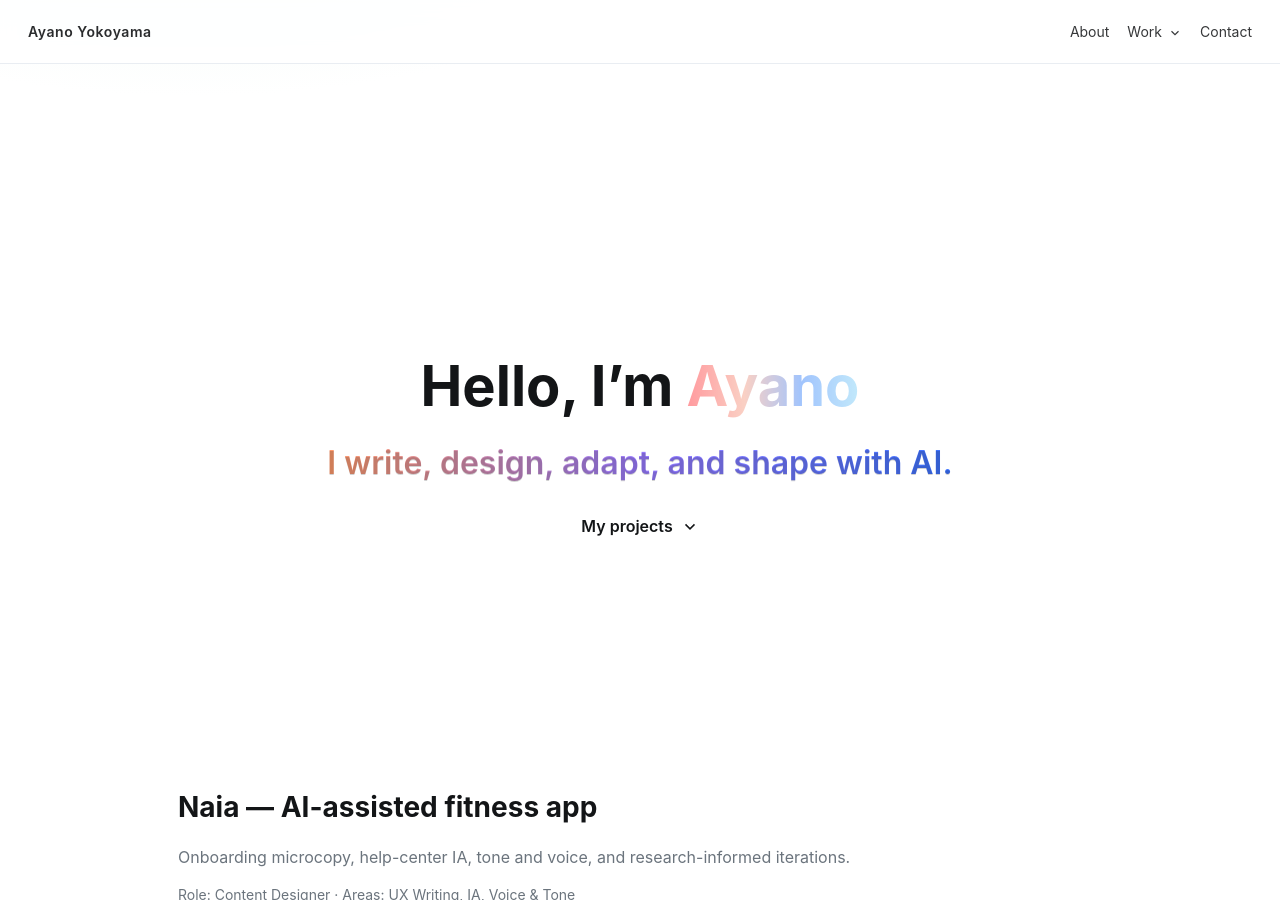
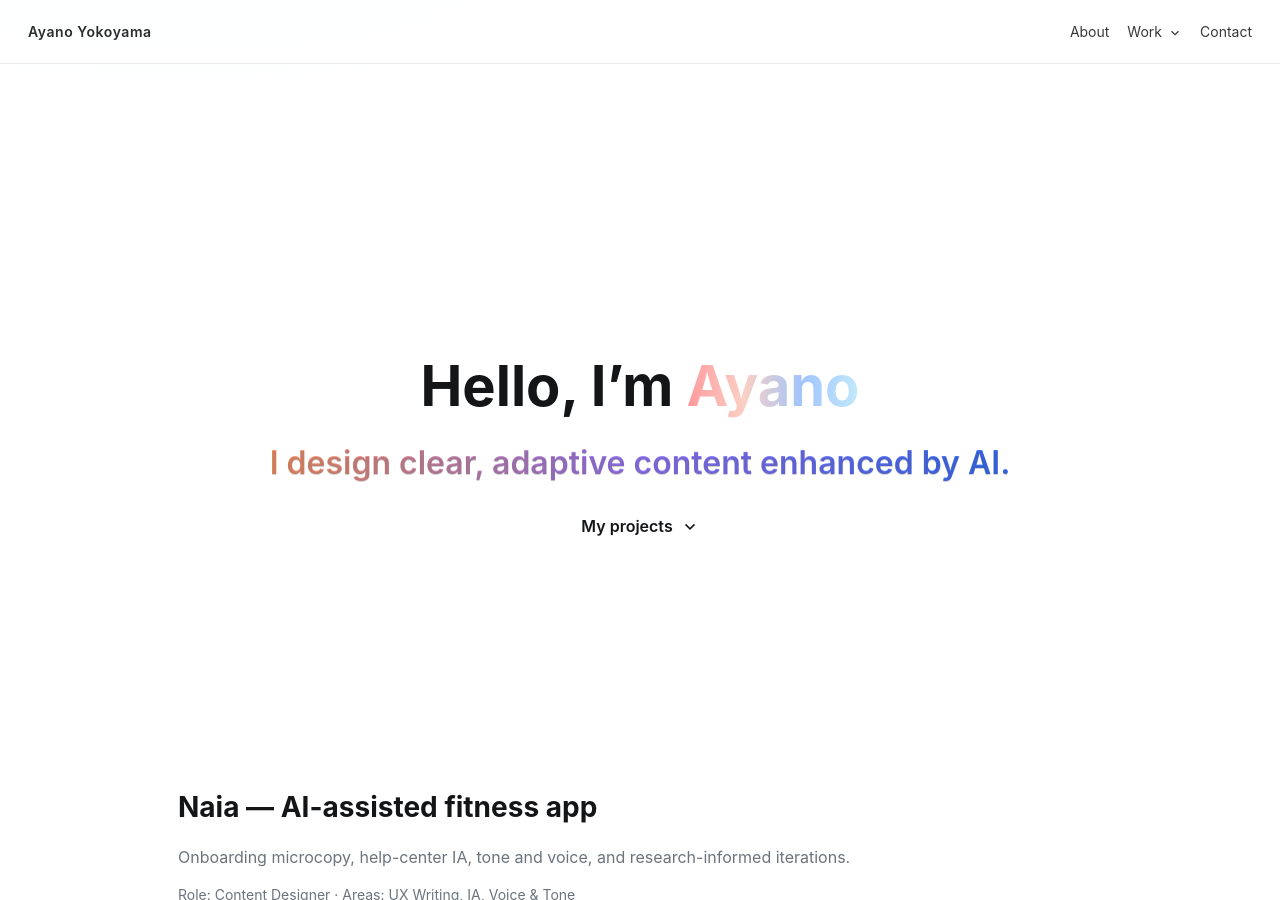
Before and after one commit to ayanoyokoyama/ayanoyokoyama-github.io, a Jekyll site: the page built from index.md, in a window 1280 px wide and 900 px high. Built offline with Jekyll 4.4.1, drawn with Linux system fonts in a browser that asks for light colours.

Commit message:
Update home.html

```diff
--- a/_layouts/home.html
+++ b/_layouts/home.html
@@ -39,7 +39,7 @@
       </h1>
 
       <!-- Subline (kept separate so it never disappears) -->
-      <div class="hero-sub">I write, design, adapt, and shape with AI.</div>
+      <div class="hero-sub">I design clear, adaptive content enhanced by AI.</div>
 
       <!-- Minimal scroll link -->
       <a class="scroll-link" href="#projects" aria-label="Scroll to projects">
```
